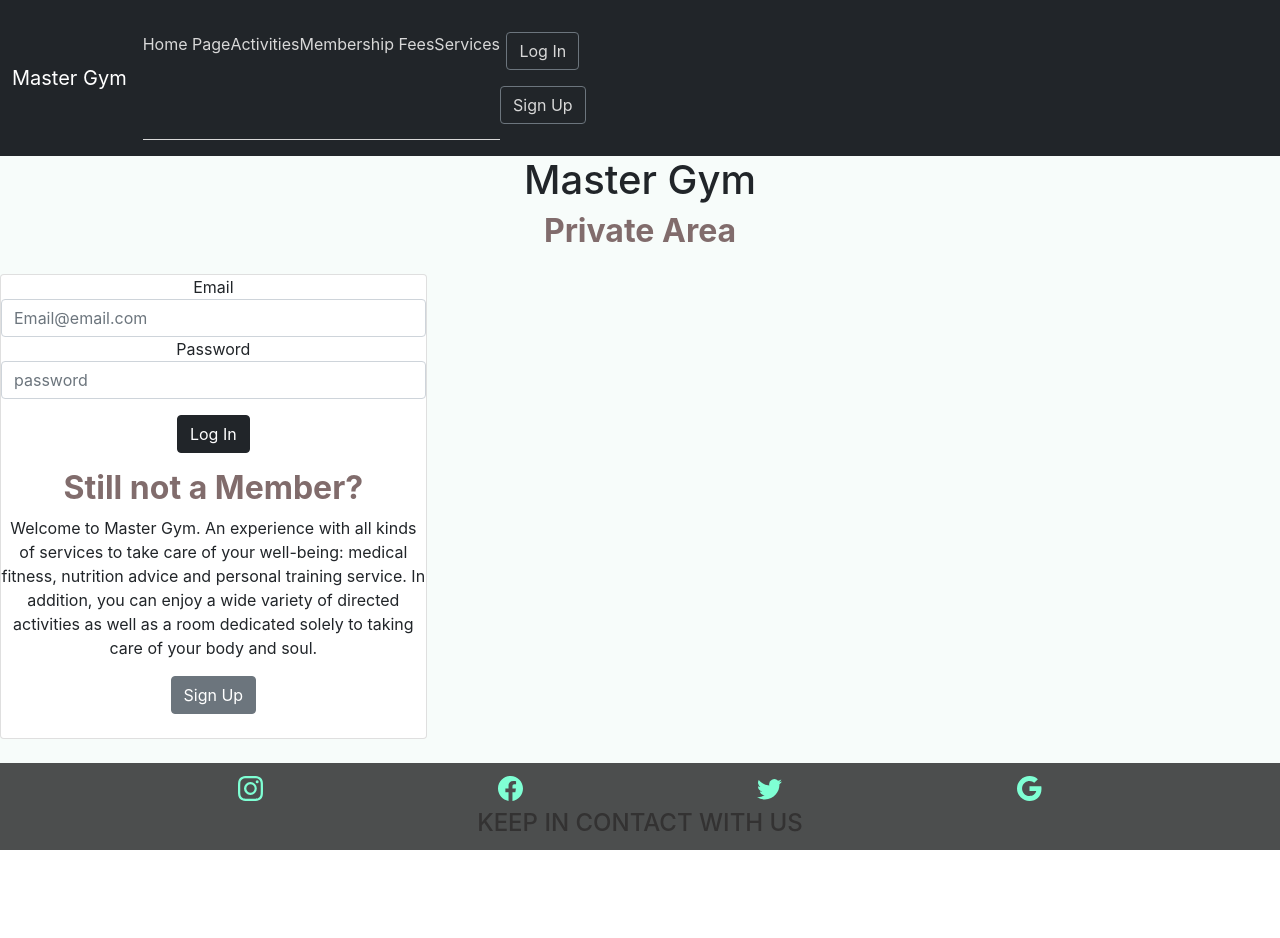
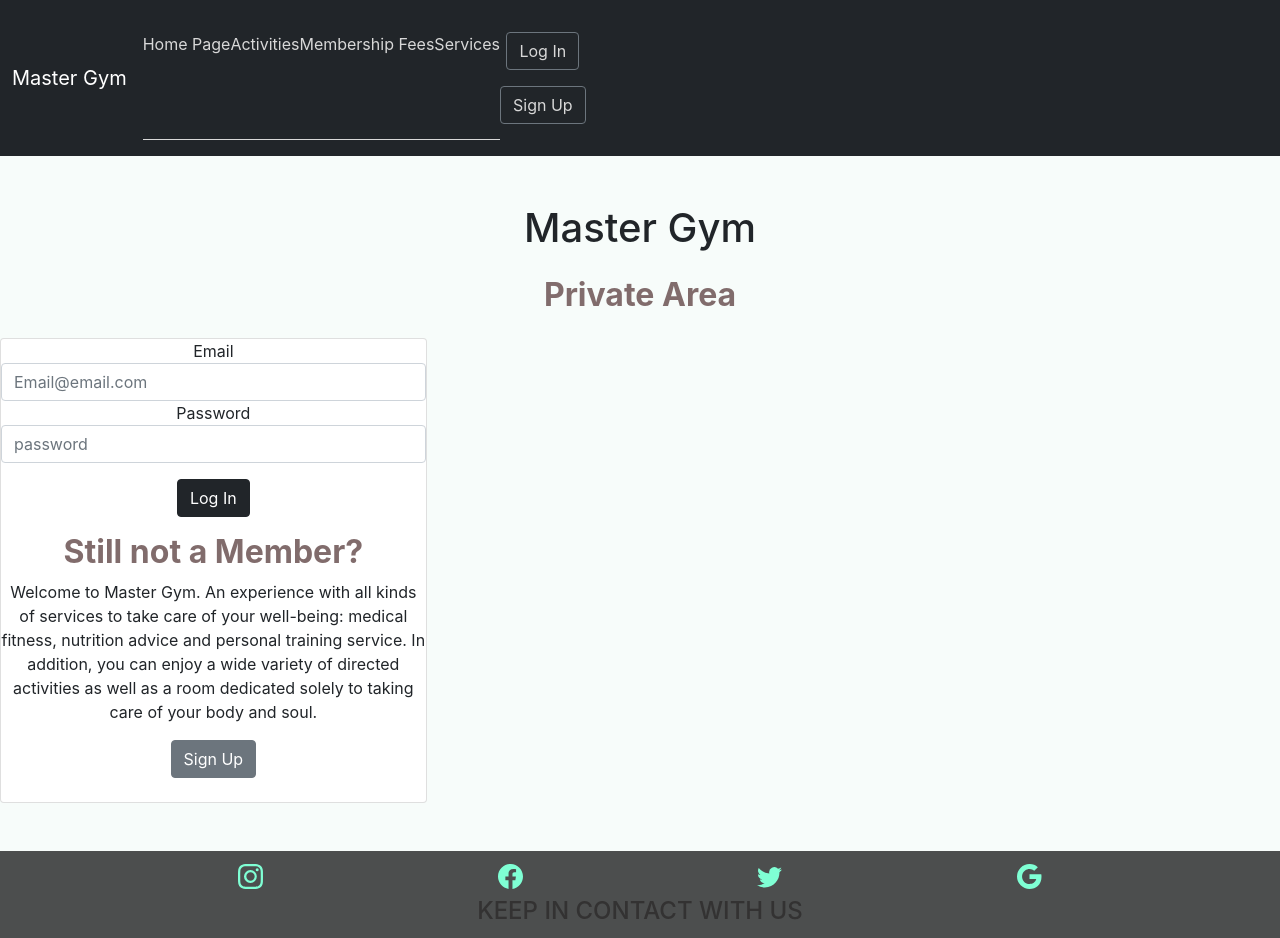
Before and after one commit to Jaume93/Gym-webpage, a React (Create React App) app in the folder client/: page /LogIn in a window 1280 px wide. Before the commit the page ends 850 px from the top, so only its background shows below. Built offline with nearby package versions, Linux system fonts and the light colour scheme; no server answers.

Commit message:
style log in

```diff
--- a/client/src/components/Log In/LogIn.js
+++ b/client/src/components/Log In/LogIn.js
@@ -35,8 +35,8 @@ const LogIn = ({ getUser }) => {
         }
     }
     return (
-        <div>
-            <h1>Master Gym</h1>
+        <div className="my-5">
+            <h1 className="mb-4">Master Gym</h1>
             <h2>Private Area</h2>
             <div className="card col-12 col-lg-4 login-card mt-4 hv-center">
                 <form>
```
